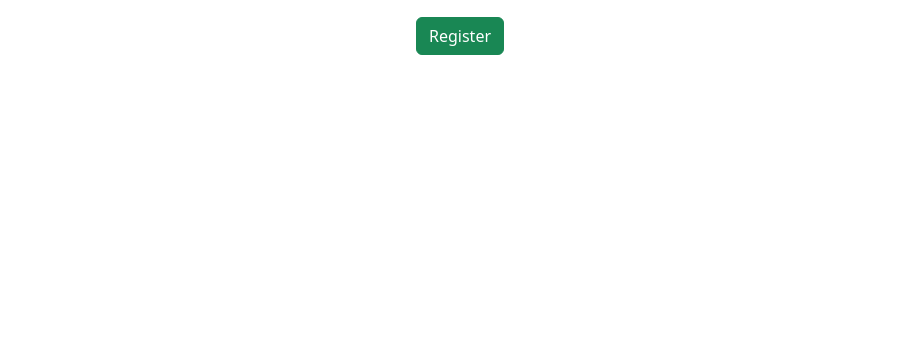
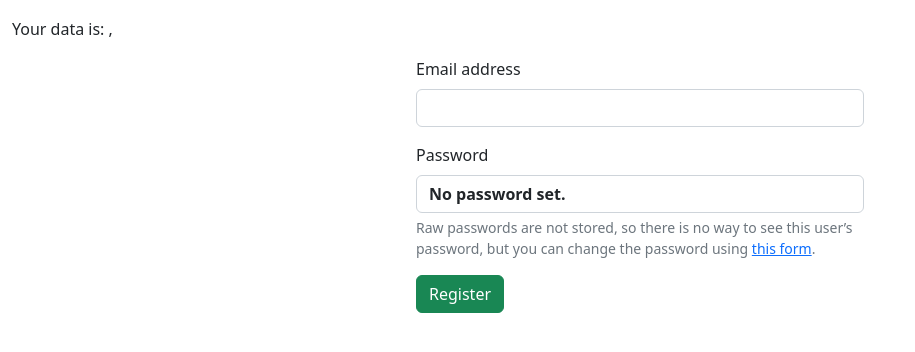
Before and after one commit to paasxx/resh_project, a Django app: page / in a window 1280 px wide. Shown: the part 82-434 px from the top of the page, without its empty margins (0-915 px from the left). Run offline with Django 4.2, Linux system fonts and the light colour scheme; some libraries are stand-ins or nearby versions.

Commit message:
New branch

```diff
--- a/account_creator/forms.py
+++ b/account_creator/forms.py
@@ -1,5 +1,5 @@
 from django import forms
-from django.contrib.auth.forms import UserCreationForm
+from django.contrib.auth.forms import UserCreationForm, UserChangeForm
 from django.contrib.auth import login, authenticate
 from django.contrib.auth.models import User
 
@@ -9,3 +9,10 @@ class RegisterForm(UserCreationForm):
     class Meta:
         model = User
         fields = ["username", "email", "password1", "password2"]
+
+
+class UpdateForm(UserChangeForm):
+
+    class Meta:
+        model = User
+        fields = ["email", "password"]
--- a/account_creator/serializers.py
+++ b/account_creator/serializers.py
@@ -10,7 +10,7 @@ class UserSerializer(ModelSerializer):
 
     email = EmailField(required=True, validators=[UniqueValidator(queryset=User.objects.all())])
     username = CharField(required=True, max_length = 32, validators=[UniqueValidator(queryset=User.objects.all())])
-    password = CharField( required=True, min_length = 8, write_only=True)
+    password = CharField( required=True, min_length = 8, write_only=False)
 
     def create(self, validated_data):
         password = validated_data.pop('password', None)
@@ -20,6 +20,7 @@ class UserSerializer(ModelSerializer):
         instance.save()
         return instance
 
+
     class Meta:
         model = User
         fields = ( 'username', 'password', 'email', 'id')
--- a/account_creator/templates/account_creator/home.html
+++ b/account_creator/templates/account_creator/home.html
@@ -11,6 +11,8 @@
 
 {% block content %}
 <p>Hello, {{request.session.user}} welcome to your account creator!</p>
+<p>Your data is: , {{request.session.api_token}} </p>
+
 
 <div class="col d-flex justify-content-center">
 
--- a/account_creator/urls.py
+++ b/account_creator/urls.py
@@ -5,7 +5,7 @@ from . import views
 urlpatterns = [
 
     # FrontEnd endpoints
-    path("", views.home, name="home"),
+    path("", views.updatePage, name="home"),
     path("register/", views.registerPage, name="register"),
     path("login/", views.loginPage, name="login" ),
     path("logout/", views.logoutPage, name="logout"),
@@ -15,5 +15,5 @@ urlpatterns = [
     path("api-get-user/", views.UserView.as_view(), name="get-user"),
     path("api-login-user/", views.LoginView.as_view(), name="login-user"),
     path("api-logout-user/", views.LogoutView.as_view(), name="logout-user"),
-    #path("api-home/", views.HomeView.as_view(), name="home-user"),
+    path("api-update-user/", views.UpdateUserView.as_view(), name="update-user"),
 ]
--- a/account_creator/views.py
+++ b/account_creator/views.py
@@ -1,5 +1,5 @@
 from django.shortcuts import render, redirect
-from .forms import RegisterForm
+from .forms import RegisterForm,UpdateForm
 from django.contrib.auth import login, authenticate,logout
 from django.contrib.auth.forms import UserChangeForm
 from django.contrib.auth.models import User
@@ -22,10 +22,8 @@ import jwt,datetime, requests
 # Create your views here.
 
 def registerPage(request):
-    if request.user.is_authenticated:
-        return redirect('home')
-    else:
-        if request.method == "POST":
+
+    if request.method == "POST":
             form = RegisterForm(request.POST)
 
             username = request.POST.get('username')
@@ -43,27 +41,24 @@ def registerPage(request):
 
                 if r.status_code == 200:
                     response = r.json()
-
                     messages.success(request, "Account was created for " + username)
+                    print("Redirecting to Login")
                     return redirect('login')
 
             else:
                 context = {"form":form}
                 return render(request, "account_creator/register.html", context)
 
-        form = RegisterForm()
-        context = {"form":form}
-        return render(request, "account_creator/register.html", context)
+    form = RegisterForm()
+    context = {"form":form}
+    return render(request, "account_creator/register.html", context)
+
 
 
 def loginPage(request):
 
-    print(request.session['api_token'] is not None)
-
-    if request.session['api_token'] is not None:
-        return redirect("home")
-    else:
-        if request.method == "POST":
+    if request.method == "POST":
+            print("Posted login data")
             username = request.POST.get('username')
             password = request.POST.get('password')
 
@@ -83,45 +78,73 @@ def loginPage(request):
                     request.session['user'] = username
 
                     # redirect keeps the session data
+                    print("redirecting home")
                     return redirect("home")
 
             else:
                 messages.info(request, "Username OR password is incorrect!")
 
-        context = {}
-        return render(request, "account_creator/login.html", context)
+    context = {}
+    return render(request, "account_creator/login.html", context)
+
 
 
 def logoutPage(request):
 
     ### API connection ###
     r = requests.post('http://127.0.0.1:8000/api-logout-user/')
+    response = r.json()
 
     if r.status_code == 200:
         return redirect("login")
 
 
 
+def updatePage(request):
+
+    username = request.POST.get('username')
+    password = request.POST.get('password')
+    print(username,password)
+
+    if request.method == "POST":
+
+            print("Lets Change")
+            form = UpdateForm(instance=username)
+
+
+            password = request.POST.get('password')
+            email = request.POST.get('email')
+            print(password,email)
+
+            if form.is_valid():
+
+                ### API connection ###
+                r = requests.post('http://127.0.0.1:8000/api-update-user/',
+                                  data={
+                                      'email': email,
+                                      'password': password})
+
+                if r.status_code == 200:
+                    response = r.json()
+                    messages.success(request, "Account was updated for " )
+                    print("Redirecting to Login")
+                    return redirect('login')
+
+            else:
+                context = {"form":form}
+                return render(request, "account_creator/home.html", context)
+
+    form = UpdateForm(instance = username)
+    context = {"form":form}
+    return render(request, "account_creator/home.html", context)
 
 
 
-# def changePassword(request):
 
-
-
-#@login_required(login_url='login')
 def home(request):
-
-    # form = UserChangeForm(instance=request.user)
-    # context= {"form":form}
-    return render(request, "account_creator/home.html")
-
-#@login_required(login_url = 'login')
-# def home(request):
-#     response = requests.get("http://127.0.0.1:8000/api-get-user/")
-#     data = response.json()
-#     return render(request, "account_creator/home.html", {'data':data})
-
+    response = requests.get("http://127.0.0.1:8000/api-get-user/")
+    data = response.json()
+    return render(request, "account_creator/home.html", {'data':data})
 
 
 
@@ -196,6 +219,35 @@ class UserView(APIView):
 
         return Response(serializer.data)
 
+class UpdateUserView(APIView):
+    def put(self, request):
+
+        token = request.COOKIES.get('jwt')
+
+        if not token:
+            raise AuthenticationFailed('Unauthenticated!')
+
+        try:
+            payload = jwt.decode(token, 'secret', algorithm=['HS256'])
+        except jwt.ExpiredSignatureError:
+            raise AuthenticationFailed('Unauthenticated!')
+
+        id = request.query_params["id"]
+        user_object = User.objects.get(id=id)
+
+        data = request.data
+
+        user_object.email = data["email"]
+        user_object.password = data["password"]
+
+        user_object.save()
+
+        serializer = UserSerializer(user_object)
+        return Response(serializer.data)
+
+
+
+
 class LogoutView(APIView):
     def post(self, request):
         response = Response()
```
Also changed, not shown: db.sqlite3.
